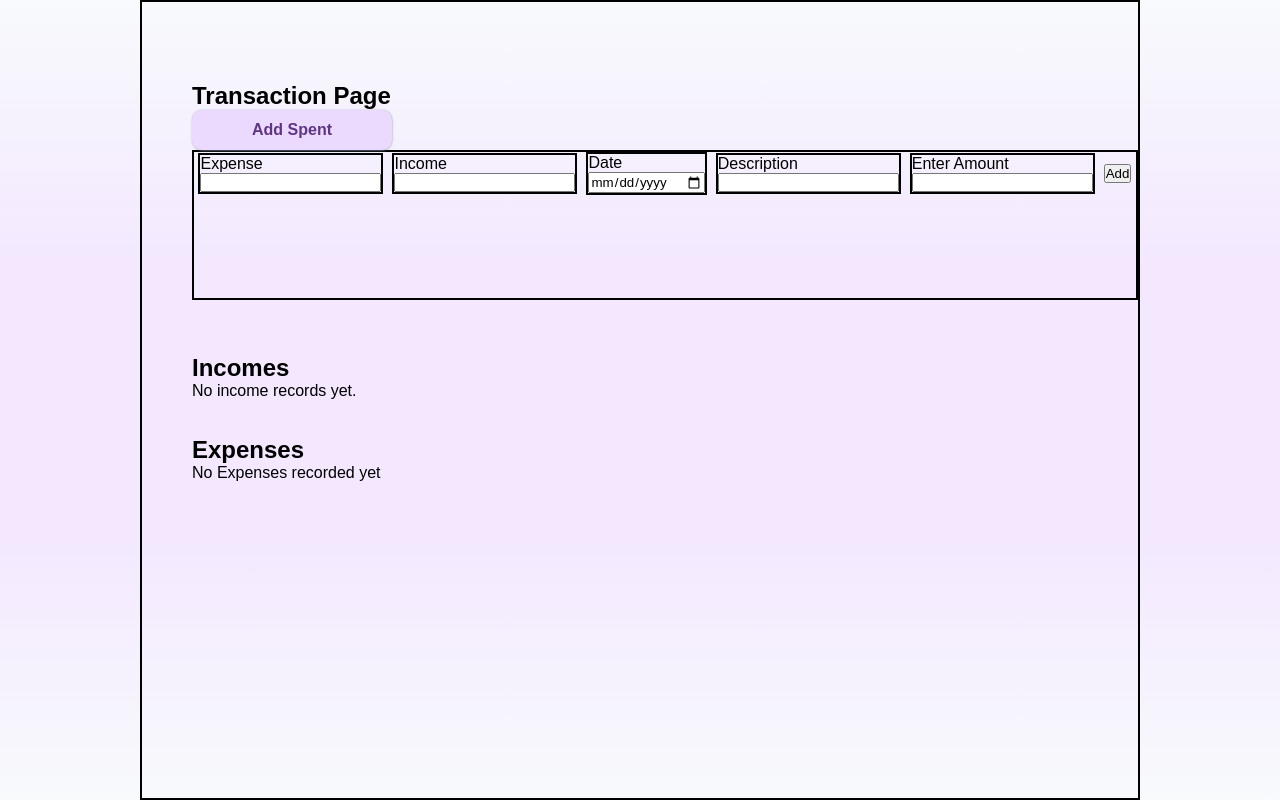
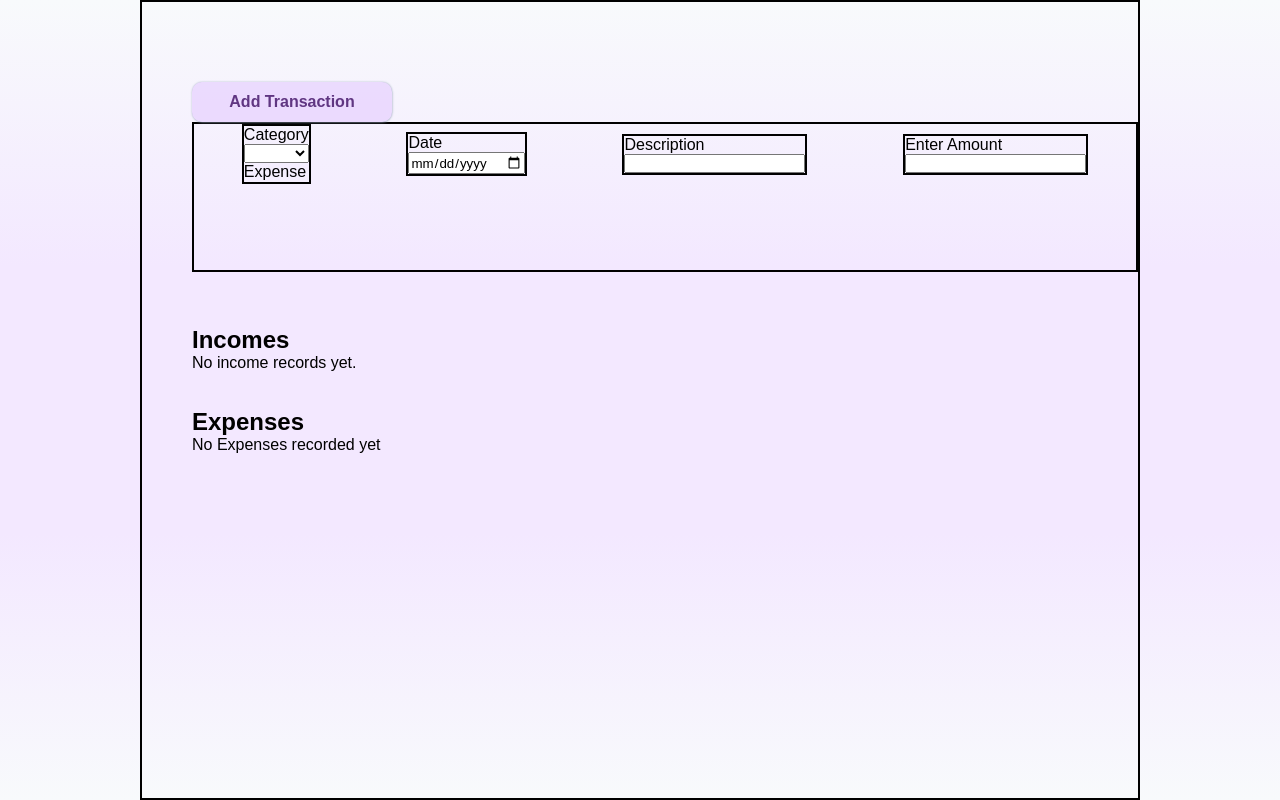
Before and after one commit to Karthik-9912/Expense-Tracker, a Django app: template app/templates/transaction.html in a window 1280 px wide. Run offline with Django 5.2, Linux system fonts and the light colour scheme; the template is opened without the code that fills it, so the values that code supplies are empty; parts of the project's set-up code (start-up, migrations or seed data) failed here and were passed over.

Commit message:
Made some updates but need to do more

```diff
--- a/app/templates/transaction.html
+++ b/app/templates/transaction.html
@@ -10,33 +10,36 @@
 </head>
 <body>
     <section class="transaction-sec">
-    <h1>Transaction Page</h1>
-    <button id="transactionBtn">Add Spent</button>
+
+    <button id="transactionBtn">Add Transaction</button>
 
     <div class="spent-sec">
         <form action="" method="post">
             {% csrf_token %}
             <div>
-                <label for="">Expense</label>
-                <input type="text" name="exp" id="">
+                <label for="">Category</label>
+                <select name="" id="">
+                    <select name="" id="">
+                        <option value="Expenses">Expense</option>
+                    </select>
+                    <!-- <select name="" id="">
+                        <option value="Income">Income</option>
+                    </select> -->
+                </select>
             </div>
             <div>
-                <label for="">Income</label>
-                <input type="text" name="inc" id="">
+                <label for="date">Date</label>
+                <input type="date" name="date" id="date">
             </div>
             <div>
-                <label for="">Date</label>
-                <input type="date" name="date" id="">
+                <label for="desc">Description</label>
+                <input type="text" name="desc" id="desc">
             </div>
             <div>
-                <label for="">Description</label>
-                <input type="text" name="desc" id="">
+                <label for="amt">Enter Amount</label>
+                <input type="number" name="amt" id="amt">
             </div>
-            <div>
-                <label for="">Enter Amount</label>
-                <input type="number" name="amt" id="">
-            </div>
-            <button type="submit">Add</button>
+            <!-- <button type="submit">Add</button> -->
         </form>
     </div>
     <br><br><br>
```
